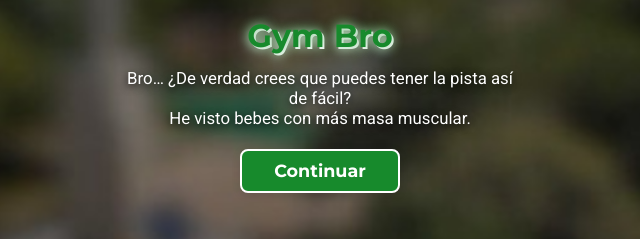
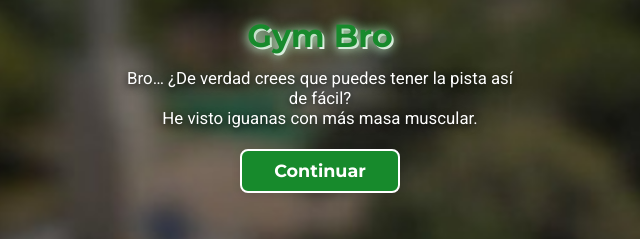
Before and after one commit to Danjua77/GymBro.Puzzle, a plain HTML site: page index.html in a window 1280 px wide. Shown: the part 444-683 px from the top of the page, 320-960 px from the left. Drawn offline with Linux system fonts and the light colour scheme.

Commit message:
Update index.html

```diff
--- a/index.html
+++ b/index.html
@@ -329,7 +329,7 @@
             <div class="arbol-chan-titulo" id="arbol-chan-titulo">Gym Bro</div>
             <div class="arbol-chan-texto" id="arbol-chan-texto">
                 Bro… ¿De verdad crees que puedes tener la pista así de fácil?<br>
-                He visto bebes con más masa muscular.
+                He visto iguanas con más masa muscular.
             </div>
             <button class="btn-continuar" id="btn-continuar">Continuar</button>
         </div>
```
